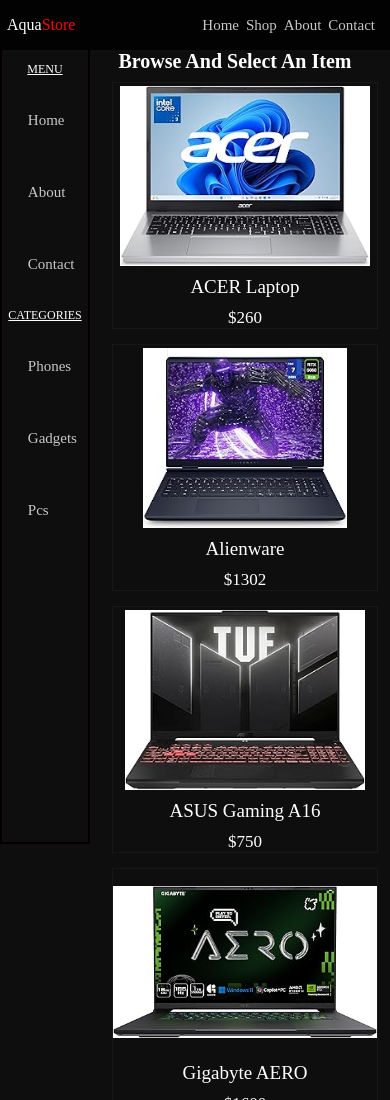
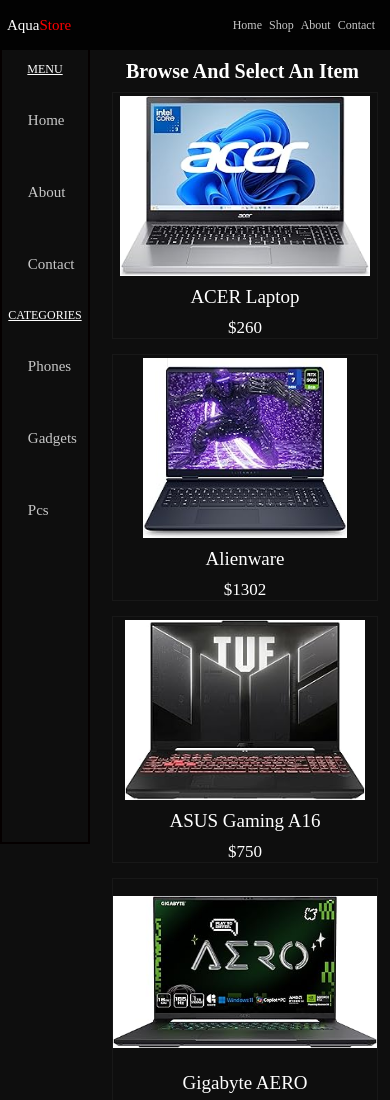
Before and after one commit to Aqua-117/AquaStore, a plain HTML site: page pcs.html in a window 390 px wide. Shown: the top 1100 px of the page. Drawn offline with Linux system fonts and the light colour scheme.

Commit message:
Add files via upload

```diff
--- a/Styles/home.css
+++ b/Styles/home.css
@@ -158,7 +158,7 @@ footer {
 
   .left-section,
   .right-section {
-    font-size: 16px;
+    font-size: 10px;
     margin-left: 7px;
   }
 
--- a/Styles/shop.css
+++ b/Styles/shop.css
@@ -183,8 +183,13 @@ footer {
 }
 
 @media (max-width: 500px){
+  .left-section,
+  .right-section {
+    font-size: 15px;
+    margin-left: 7px;
+  }
   .sidebar{
-    width: 100px;
+    width: 110px;
   }
   .sidebar a{
     font-size: 15px;
@@ -217,9 +222,12 @@ footer {
     margin: 2px 0;
   }
 
-  h2 {
-    font-size: 30px;
-  }
+    h2 {
+      font-size: 20px;
+      margin-left: 95px;
+      margin-top: 60px;
+      text-align: center;
+    }
 
   h3 {
     font-size: 14px;
@@ -239,7 +247,7 @@ footer {
 
 @media (max-width: 420px) {
   .right-section{
-    font-size: 15px;
+    font-size: 12px;
   }
   .grid {
     grid-template-columns: 1fr;
@@ -257,14 +265,12 @@ footer {
 
   h2 {
     font-size: 20px;
-    margin-left: 80px;
-    margin-top: 20px;
-
+    margin-left: 95px;
+    margin-top: 60px;
     text-align: center;
   }
 
   .image-container {
     height: 180px;
-    /* Slightly shorter height for phone screens */
   }
 }
```
